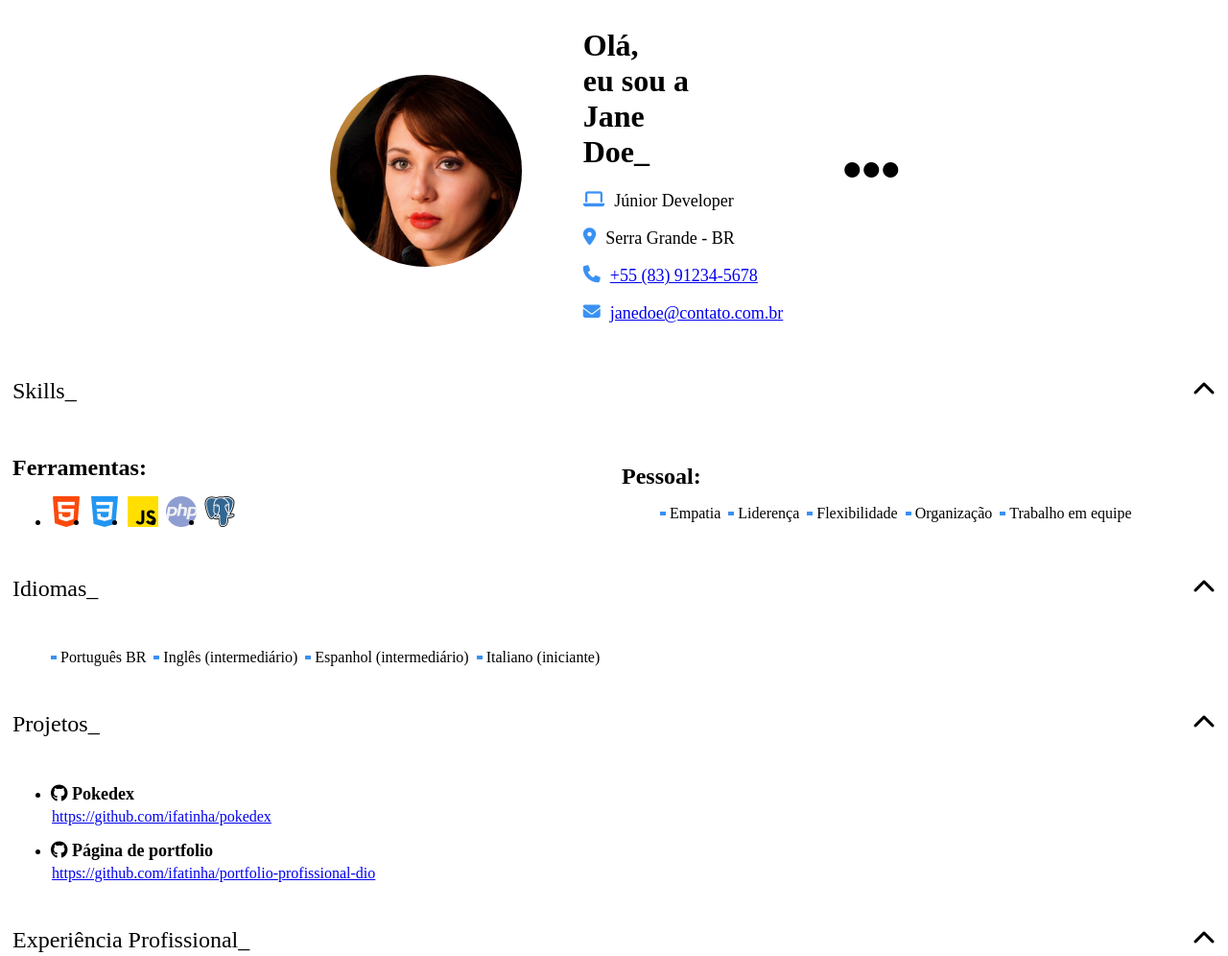
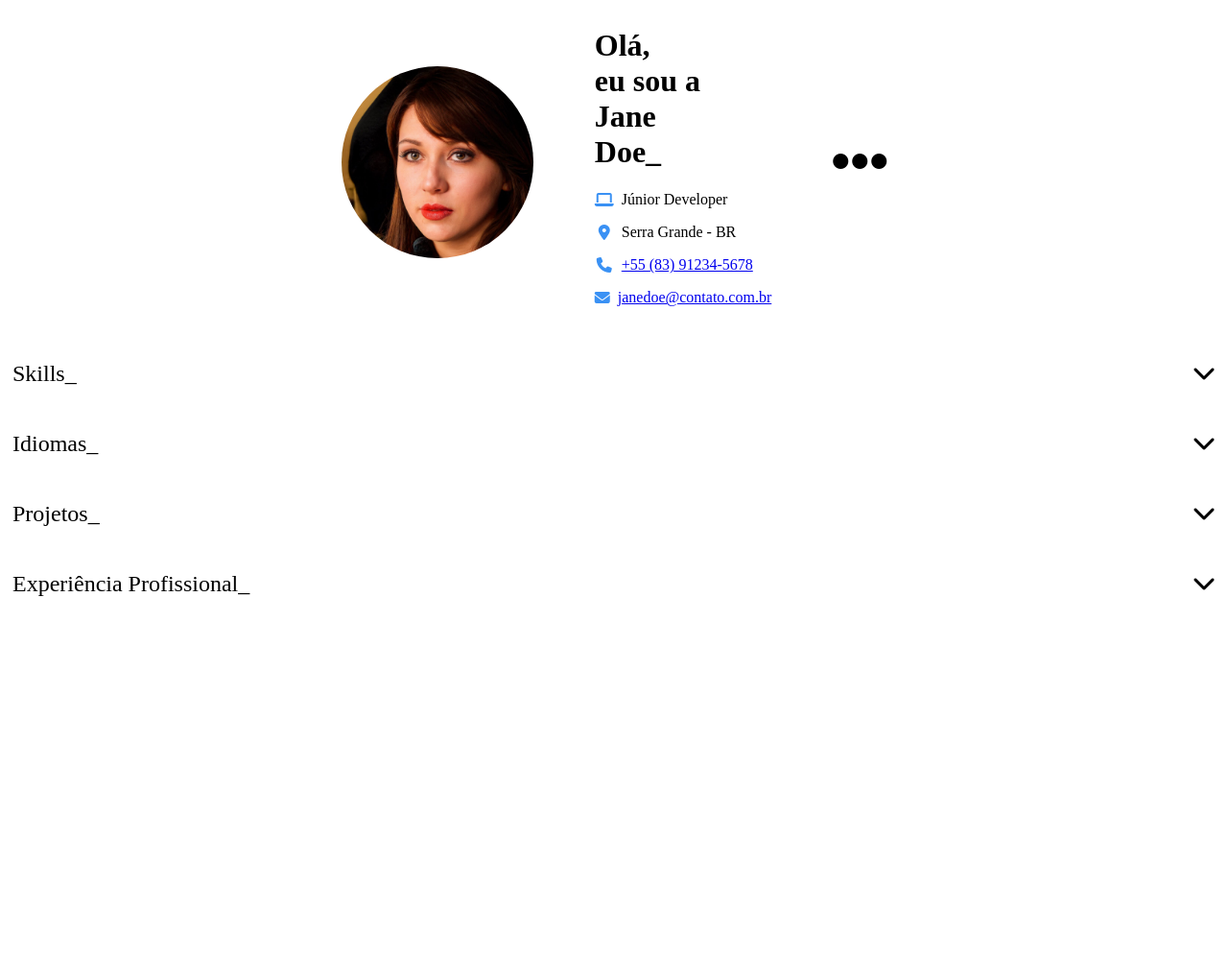
Before and after one commit to ifatinha/portfolio-profissional-dio, a plain HTML site: page index.html in a window 1280 px wide. Shown: the top 996 px of the page at 96% size. After the commit the page ends 800 px from the top, so only its background shows below. Drawn offline with nearby package versions, Linux system fonts and the light colour scheme; files that its build step writes are made by us from their sources.

Commit message:
accordion with js

```diff
--- a/assets/css/layout/accordion.css
+++ b/assets/css/layout/accordion.css
@@ -1,5 +1,6 @@
 .accordion {
-    width: 100%;
+    margin-bottom: 1rem;
+    width        : 100%;
 }
 
 .accordion-btn {
@@ -12,21 +13,35 @@
     font-size          : 1.5rem;
     font-family        : var(--primary-font);
     justify-content    : space-between;
-    margin-bottom      : 1rem;
-    padding            : 0.938rem 0.313rem 0px;
+    padding            : 0.938rem 0.313rem;
     position           : relative;
     text-transform     : capitalize;
-    transition         : .5s ease-out;
+    transition         : .5s ease-in-out;
     width              : 100%;
 }
 
 .accordion-btn:hover {
-    cursor: pointer;
+    background-color: rgba(255, 255, 255, 0.1);
+    cursor          : pointer;
+}
+
+.accordion-btn i {
+    transition: .3s ease-in-out;
+}
+
+.accordion:hover i {
+    transform: rotate(180deg);
 }
 
 .accordion-content {
-    border-top: 1px solid rgba(255, 255, 255, 0.2);
-    padding   : 1rem 0.313rem;
+    background-color: rgba(255, 255, 255, 0.1);
+    border-top      : 1px solid rgba(255, 255, 255, 0.2);
+    display         : none;
+    padding         : 0.5rem 0.313rem;
+}
+
+.open.accordion-content {
+    display: block;
 }
 
 .skill-container {
@@ -35,9 +50,9 @@
     gap           : 1rem;
 }
 
-@media screen and (min-width: 768px) {
+@media screen and (min-width: 600px) {
     .skill-container {
-        align-items   : center;
+        /* align-items   : center; */
         flex-direction: row;
     }
 }
@@ -48,28 +63,38 @@
 
 .competence h2 {
     font-weight  : 600;
-    margin-bottom: 1rem;
+    margin-bottom: 1.5rem;
 }
 
 .list {
-    align-items: center;
-    display    : flex;
-    flex-wrap  : wrap;
-    gap        : 0.5rem;
+    align-items    : center;
+    display        : flex;
+    flex-wrap      : wrap;
+    gap            : 0.5rem;
+    justify-content: start;
 }
 
-.list li a {
+#tools {
+    align-items          : center;
+    align-content        : center;
+    display              : grid;
+    grid-template-columns: 50px 50px;
+    gap                  : 1rem;
+    justify-content      : center;
+}
+
+#tools li a {
     display   : inline-block;
     transition: .5s ease-out;
 }
 
-.list li a:hover {
+#tools li a:hover {
     transform: scale(1.1);
 }
 
-.list li img {
-    height: 32px;
-    width : 32px;
+#tools li img {
+    height: 40px;
+    width : 40px;
 }
 
 #icon-list li {
--- a/assets/css/layout/header.css
+++ b/assets/css/layout/header.css
@@ -43,13 +43,20 @@
 }
 
 .profile-info p {
-    align-items  : start;
+    align-items  : center;
     display      : flex;
-    font-size    : 1.125rem;
-    gap          : 10px;
+    gap          : .5rem;
     margin-bottom: 0.625rem;
 }
 
 .profile-info p i {
-    color: rgba(9, 117, 241, 0.8);
+    color     : rgba(9, 117, 241, 0.8);
+    display   : inline-block;
+    flex-basis: 20px;
+    text-align: center;
 }
+
+.profile-info p span {
+    display  : inline-block;
+    flex-grow: 1;
+}
--- /dev/null
+++ b/assets/js/script.js
@@ -0,0 +1,9 @@
+const accordionBtns = document.querySelectorAll(".accordion-btn");
+
+accordionBtns.forEach((btn) => {
+    btn.addEventListener('click', () => {
+        const container = btn.nextElementSibling;
+        container.classList.toggle("open");
+
+    })
+})
--- a/index.html
+++ b/index.html
@@ -56,13 +56,13 @@
         <section class="accordion">
             <button class="accordion-btn">
                 Skills_
-                <span><i class="fa-solid fa-chevron-up"></i></span>
+                <span><i class="fa-solid fa-chevron-down"></i></span>
             </button>
             <div class="accordion-content" id="skills">
                 <div class="skill-container">
                     <div class="competence">
                         <h2>Ferramentas:</h2>
-                        <ul class="list">
+                        <ul id="tools">
                             <li>
                                 <a href="https://www.flaticon.com/br/icones-gratis/html" title="html ícones">
                                     <img src="/assets/images/html-5.png" alt="HTML">
@@ -115,9 +115,9 @@
             </div>
         </section>
         <section class="accordion">
-            <button class="accordion-btn">
+            <button class="accordion-btn open">
                 Idiomas_
-                <span><i class="fa-solid fa-chevron-up"></i></span>
+                <span><i class="fa-solid fa-chevron-down"></i></span>
             </button>
             <div class="accordion-content">
                 <ul class="list" id="icon-list">
@@ -137,9 +137,9 @@
             </div>
         </section>
         <section class="accordion">
-            <button class="accordion-btn">
+            <button class="accordion-btn open">
                 Projetos_
-                <span><i class="fa-solid fa-chevron-up"></i></span>
+                <span><i class="fa-solid fa-chevron-down"></i></span>
             </button>
             <div class="accordion-content">
                 <ul id="projects">
@@ -165,9 +165,9 @@
             </div>
         </section>
         <section class="accordion">
-            <button class="accordion-btn">
+            <button class="accordion-btn open">
                 Experiência Profissional_
-                <span><i class="fa-solid fa-chevron-up"></i></span>
+                <span><i class="fa-solid fa-chevron-down"></i></span>
             </button>
             <div class="accordion-content">
                 <ul id="experience">
@@ -216,6 +216,7 @@
     </main>
 
     <script src="https://kit.fontawesome.com/09fa9cee0a.js" crossorigin="anonymous"></script>
+    <script src="/assets/js/script.js"></script>
 </body>
 
 </html>
```
